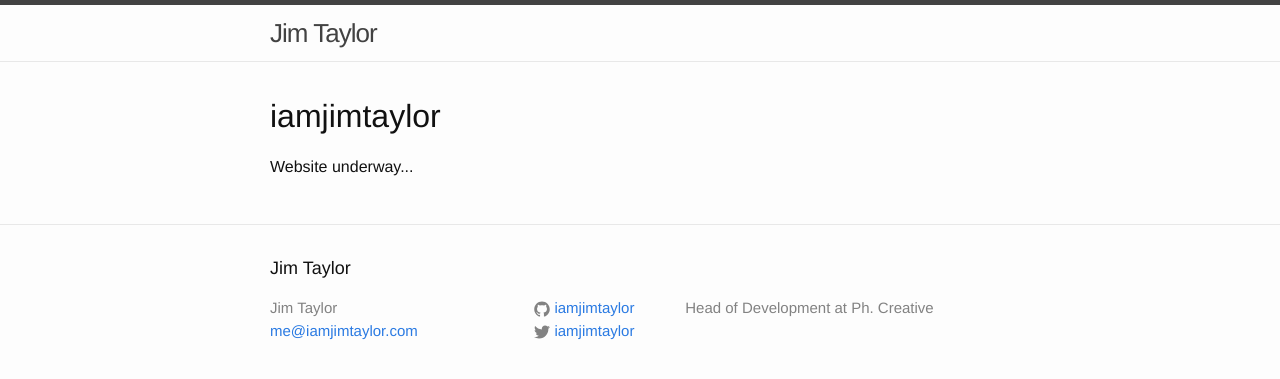
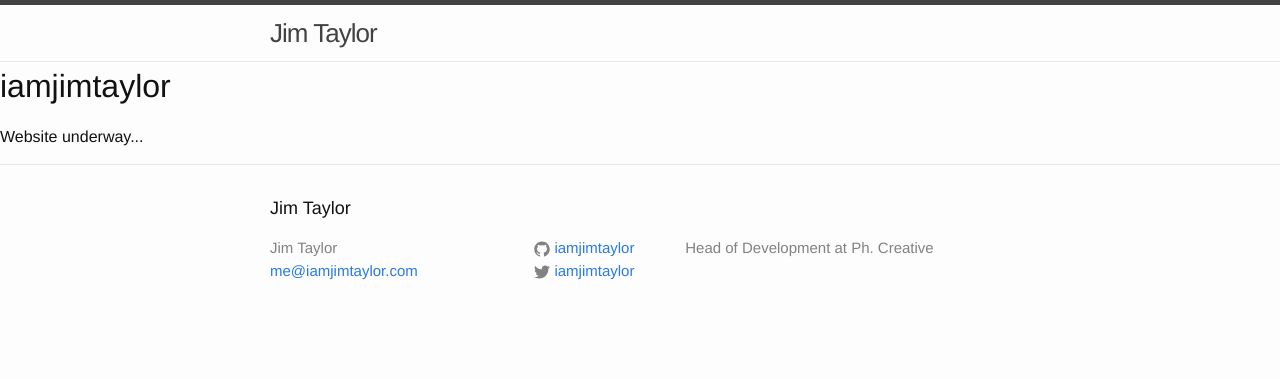
Before and after one commit to iamjimtaylor/iamjimtaylor, a Jekyll site: the page built from index.html, in a window 1280 px wide. Shown: the top 379 px of the page. Built offline with Jekyll 4.4.1, drawn with Linux system fonts in a browser that asks for light colours.

Commit message:
Update Layout

```diff
--- a/_layouts/default.html
+++ b/_layouts/default.html
@@ -1,5 +1,5 @@
 <!DOCTYPE html>
-<html>
+<html lang="en" class="no-js">
 
   {% include head.html %}
 
@@ -7,14 +7,11 @@
 
     {% include header.html %}
 
-    <div class="page-content">
-      <div class="wrapper">
+    <div class="container" id="content">
         {{ content }}
-      </div>
     </div>
 
     {% include footer.html %}
 
   </body>
-
 </html>
```
